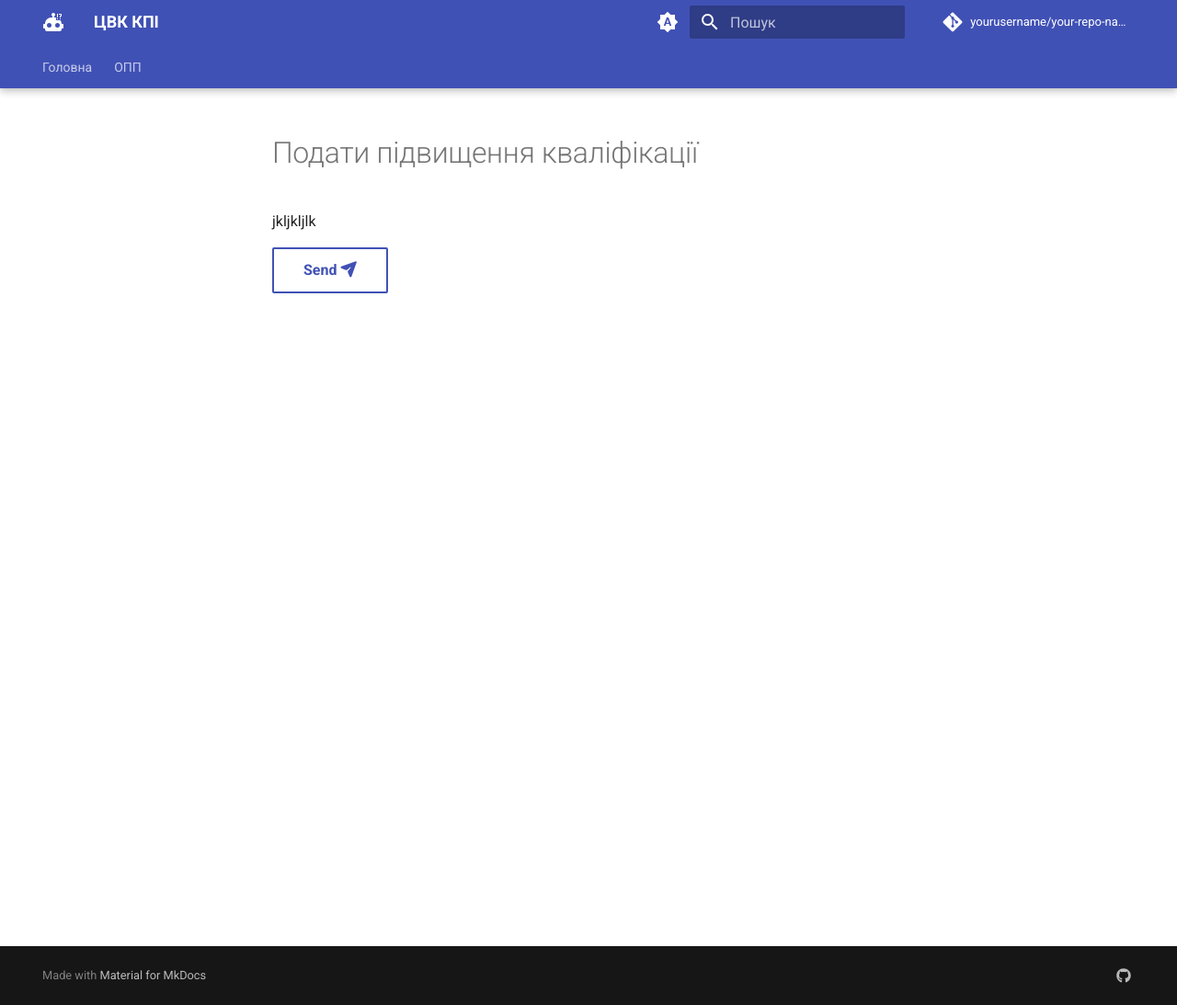
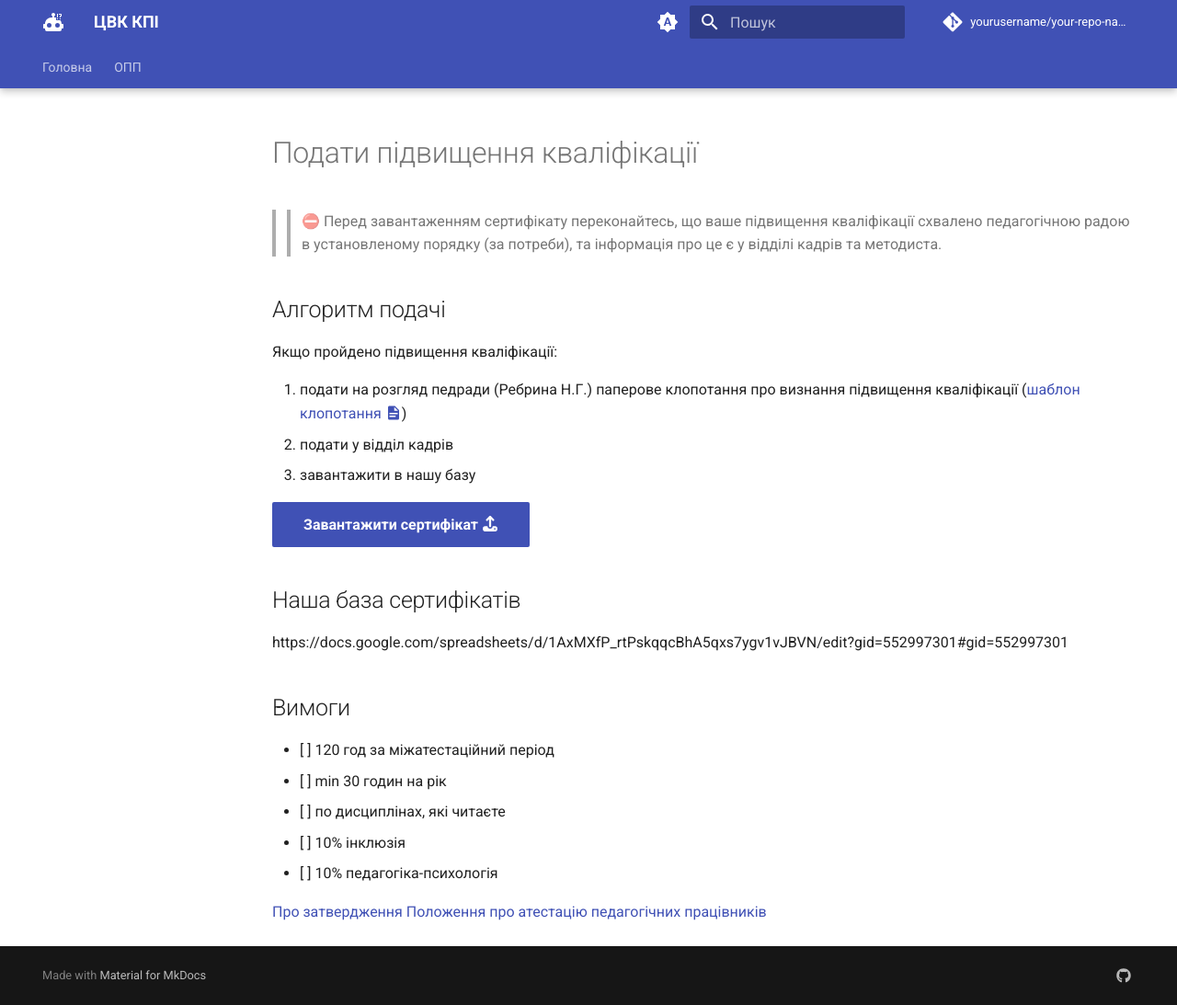
Before and after one commit to olroi421/cvk-kpi, an MkDocs documentation site: the page built from docs/pages/kval.md, in a window 1280 px wide and 1093 px high. Shown: the whole window at 92% size. Built offline with MkDocs 1.6.1 and Material for MkDocs 9.7.7, drawn with Linux system fonts in a browser that asks for light colours; comment, search, counter and statistics services are not loaded.

Commit message:
Update kval.md

```diff
--- a/docs/pages/kval.md
+++ b/docs/pages/kval.md
@@ -1,5 +1,28 @@
 # Подати підвищення кваліфікації
 
-jkljkljlk
+>> ⛔ Перед завантаженням сертифікату переконайтесь, що ваше підвищення кваліфікації схвалено педагогічною радою в установленому порядку (за потреби), та інформація про це є у відділі кадрів та методиста.
 
-[Send :fontawesome-solid-paper-plane:](#){ .md-button }
+## Алгоритм подачі
+
+Якщо пройдено підвищення кваліфікації:
+
+1. подати на розгляд педради (Ребрина Н.Г.) паперове клопотання про визнання підвищення кваліфікації ([шаблон клопотання :material-file-document:](#))
+2. подати у відділ кадрів
+3. завантажити в нашу базу
+
+[Завантажити сертифікат :fontawesome-solid-upload:](https://drive.google.com/drive/folders/1lJzXcfFO45sGhCKVLpkkbiyHjpZBb17t?usp=sharing){ .md-button .md-button--primary}
+
+
+## Наша база сертифікатів
+
+https://docs.google.com/spreadsheets/d/1AxMXfP_rtPskqqcBhA5qxs7ygv1vJBVN/edit?gid=552997301#gid=552997301
+
+## Вимоги
+
+- [ ]  120 год за міжатестаційний період
+- [ ]  min 30 годин на рік
+- [ ]  по дисциплінах, які читаєте
+- [ ]  10% інклюзія
+- [ ]  10% педагогіка-психологія
+
+[Про затвердження Положення про атестацію педагогічних працівників](https://zakon.rada.gov.ua/laws/show/z1649-22#Text)
```
